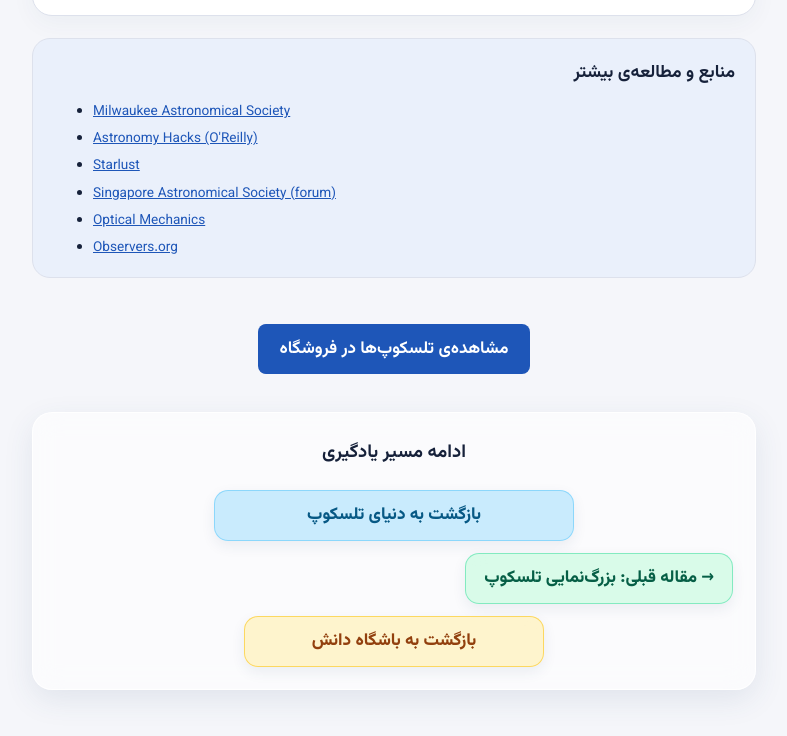
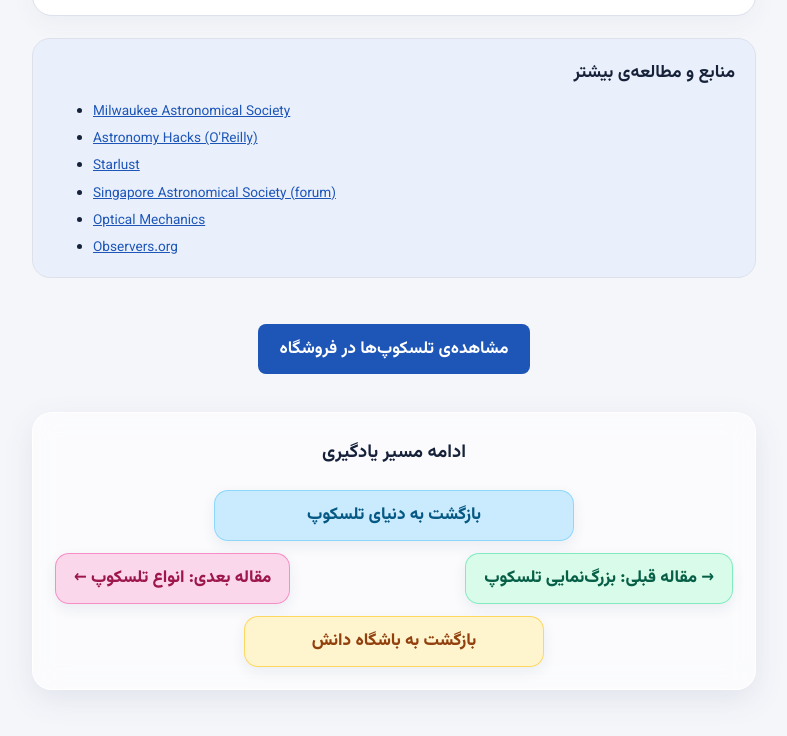
Before and after one commit to Kharideali/aperture-guide, a plain HTML site: page eyepiece.html in a window 1280 px wide. Shown: the part 4588-5324 px from the top of the page, without its empty margins (246-1033 px from the left). Drawn offline with Linux system fonts and the light colour scheme.

Commit message:
Add telescope types as next article after eyepiece

```diff
--- a/eyepiece.html
+++ b/eyepiece.html
@@ -215,7 +215,7 @@ ul,ol{padding-right:1.4rem;margin:.4rem 0}
   </div>
   <div class="study-row article-row">
     <a class="prev-link" href="magnification.html">→ مقاله قبلی: بزرگ‌نمایی تلسکوپ</a>
-
+    <a class="next-link" href="telescope-types-guide.html">مقاله بعدی: انواع تلسکوپ ←</a>
   </div>
   <div class="study-row club-row">
     <a class="club-link" href="https://kharideali.github.io/danesh-club/">بازگشت به باشگاه دانش</a>
```
